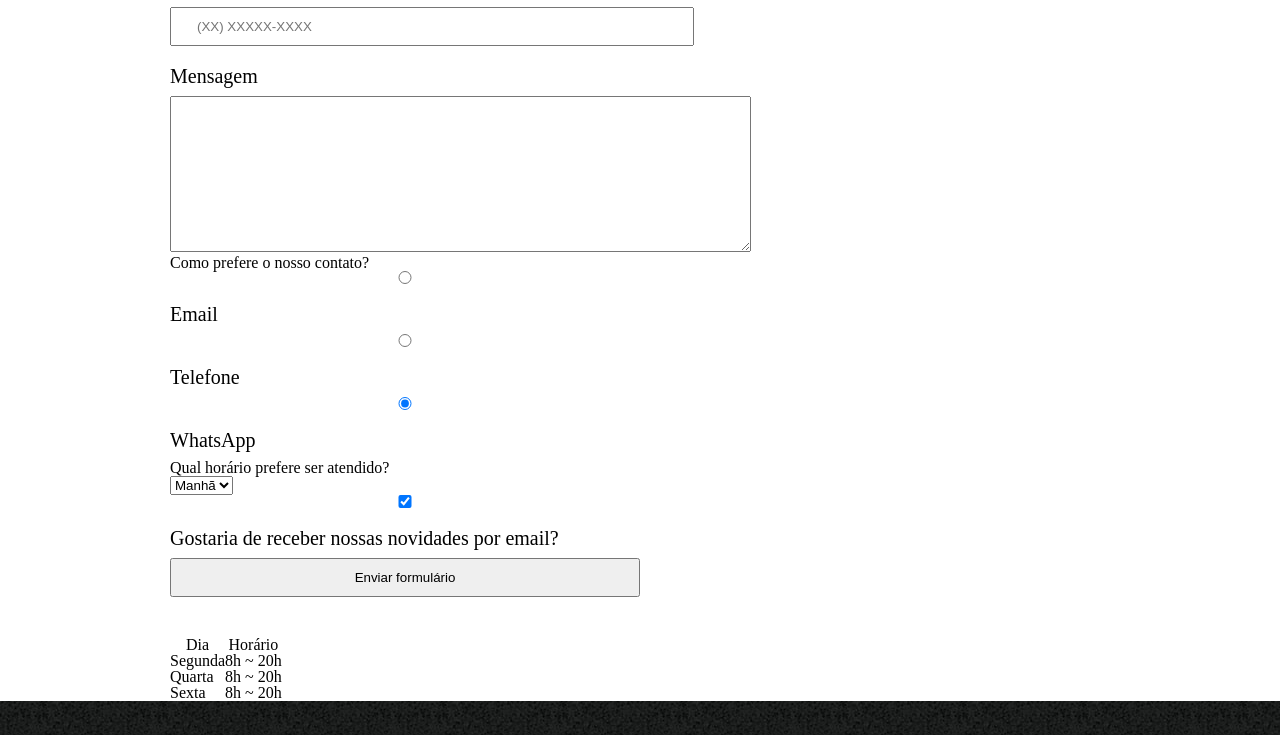
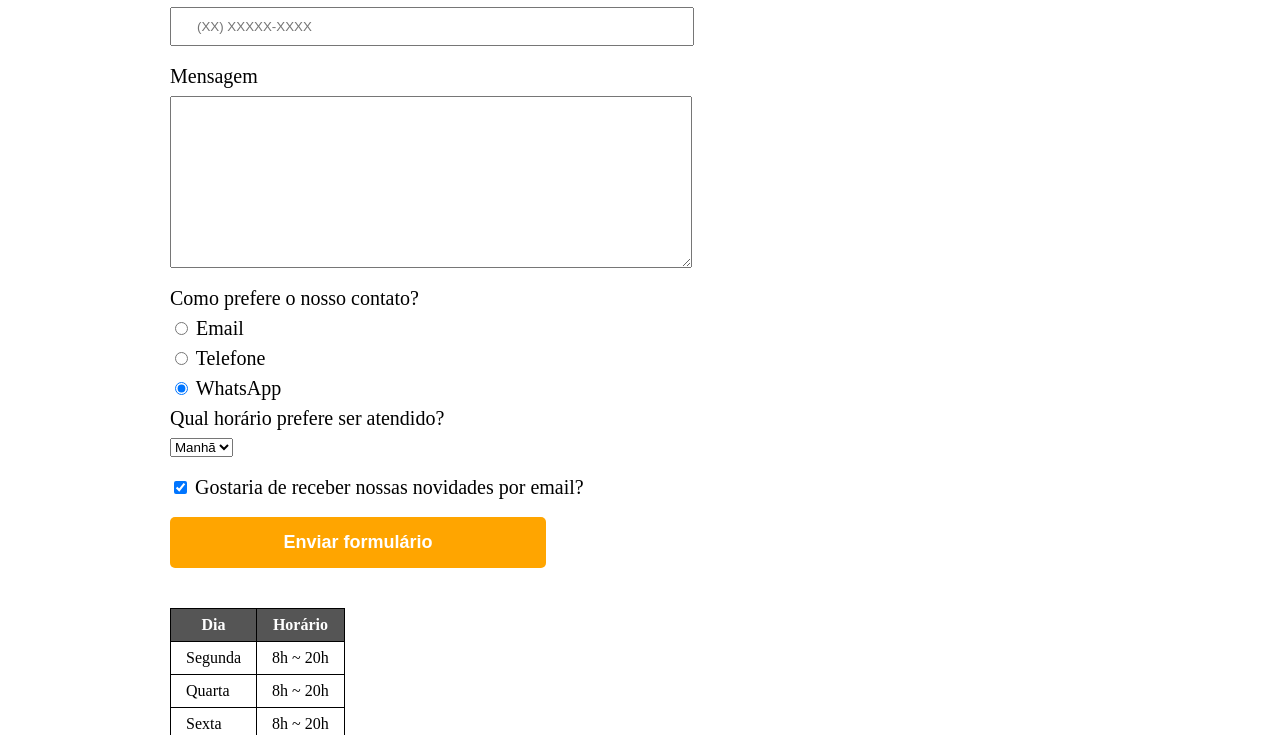
Before and after one commit to marthexmit/CursoHTML-CSS, a plain HTML site: page contato.html in a window 1280 px wide. Shown: the part 534-1269 px from the top of the page. Drawn offline with Linux system fonts and the light colour scheme.

Commit message:
Estilização da página Contato

```diff
--- a/style.css
+++ b/style.css
@@ -101,15 +101,52 @@ form {
     margin: 40px 0;
 }
 
-form label {
+form label, form legend {
     display: block;
     font-size: 20px;
     margin: 0 0 10px;
 }
 
-form input {
+.input-padrao {
     display: block;
     margin: 0 0 20px;
     padding: 10px 25px;
     width: 50%;
 }
+
+.checkbox {
+    margin: 20px 0;
+}
+
+.enviar {
+    width: 40%;
+    padding: 15px 0;
+    background: orange;
+    color: white;
+    font-weight: bold;
+    font-size: 18px;
+    border: none;
+    border-radius: 5px;
+    transition: 1s all;
+    cursor: pointer;
+}
+
+.enviar:hover {
+    background: darkorange;
+    transform: scale(1.2);
+}
+
+table {
+    margin: 20px 0 40px;
+}
+
+thead {
+    background: #555555;
+    color: #FFFFFF;
+    font-weight: bold;
+}
+
+td, th {
+    border: 1px solid #000000;
+    padding: 8px 15px;
+}
```
